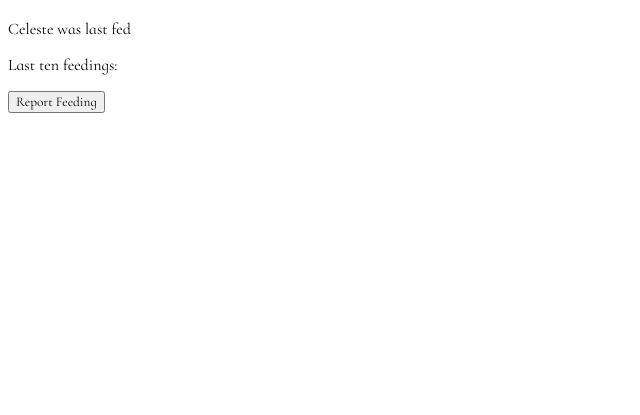
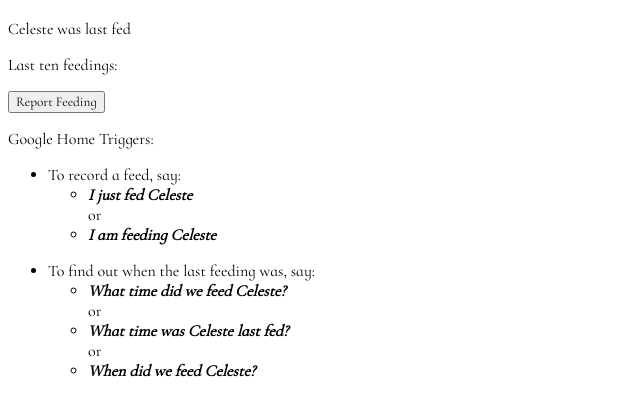
Before and after one commit to tofergregg/baby-feeding, a plain HTML site: page index.html in a window 1280 px wide. Shown: the part 63-478 px from the top of the page, without its empty margins (0-640 px from the left). Drawn offline with Linux system fonts and the light colour scheme; no server answers.

Commit message:
added Google Trigger details to index.html

```diff
--- a/index.html
+++ b/index.html
@@ -20,6 +20,25 @@
         <p>Last ten feedings:</p>
         <p><div id="last-ten-feedings"></div></p>
         <input type="submit" value="Report Feeding" onclick="report_feeding()">
+        <p>
+        Google Home Triggers:
+        <ul>
+            <li>To record a feed, say:<br />
+                <ul>
+                    <li><b><i>I just fed Celeste</i></b><br /> or</li>
+                    <li><b><i>I am feeding Celeste</i></b></li>
+                </ul>
+            </li>
+            <p>
+            <li>To find out when the last feeding was, say:<br />
+                <ul>
+                    <li><b><i>What time did we feed Celeste?</i></b><br /> or</li>
+                    <li><b><i>What time was Celeste last fed?</i></b><br /> or</li>
+                    <li><b><i>When did we feed Celeste?</i></b></li>
+                </ul>
+            </li>
+
+
 
         <script>
             function last_ten() {
```
Also changed, not shown: celeste-feedings.txt.
